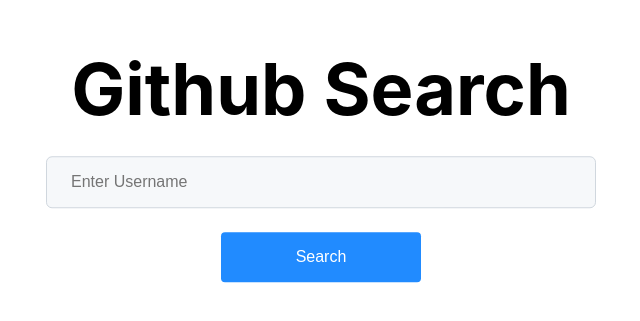
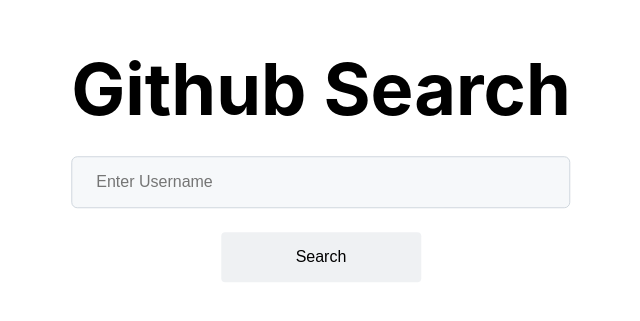
Before and after one commit to hasanmubarok9/github-explorer, a React (Create React App) app: page / in a window 1280 px wide. Shown: the part 183-504 px from the top of the page, without its empty margins (319-959 px from the left). Built offline with nearby package versions, Linux system fonts and the light colour scheme.

Commit message:
finish integration user, repo and finish styling

```diff
--- a/src/App.css
+++ b/src/App.css
@@ -1,3 +1,7 @@
+* {
+  box-sizing: border-box;
+}
+
 :root {
   --white: #fff;
   --black: #000;
@@ -9,18 +13,18 @@
 .container {
   min-height: 100vh;
   position: relative;
+  overflow: auto;
 }
 
-
 #search-bar {
-  position: absolute;
   bottom: 50%;
   left: 50%;
-  transform: translate(-50%, 25%);
   display: flex;
   flex-direction: column;
   align-items: center;
   justify-content: center;
+  max-width: min(768px, 100vw - 64px);
+  margin: 0 auto;
 }
 
 #search-bar .title {
@@ -35,8 +39,10 @@
   padding: 16px 24px;
   border: 1px solid var(--border-gray);
   border-radius: 6px;
-  min-width: 500px;
+  width: 100%;
+  max-width: min(768px, 100vw - 64px);
   font-size: 16px;
+  margin-bottom: 1.5rem;
 }
 #search-bar input:focus,
 #search-bar input:focus-visible {
@@ -46,13 +52,23 @@
 #search-bar button {
   background-color: var(--blue);
   border-radius: 4px;
-  margin-top: 1.5rem;
   padding: 1rem;
   border: none;
   color: var(--white);
   min-width: 200px;
   cursor: pointer;
   font-size: 1rem;
+}
+#search-bar button:disabled {
+  background-color: rgba(175, 184, 193, 0.2);
+  color: var(--black);
+}
+
+#users-section {
+  padding: 32px 0;
+  overflow: auto;
+  max-width: min(768px, 100vw - 64px);
+  margin: 0 auto;
 }
 
 @media only screen and (max-width: 640px) {
@@ -61,6 +77,7 @@
   }
   #search-bar input {
     font-size: 12px;
+    width: 100%;
     min-width: 300px;
     padding: 10px 12px;
   }
@@ -68,7 +85,5 @@
     font-size: 12px;
     width: 100%;
     padding: 10px 12px;
-
   }
-
 }
--- a/src/App.tsx
+++ b/src/App.tsx
@@ -1,14 +1,83 @@
+import { useState, type KeyboardEventHandler } from "react";
+import { type UserDataType, fetchUsers } from "./modules/users/usersAPI";
+import Loading from "./components/atoms/Loading";
 import "./App.css";
+import Dropdown from "./components/molecules/Dropdown";
+import RepositoryCard from "./components/organisms/RepositoryCard";
 
 function App() {
+  const [username, setUsername] = useState("");
+  const [users, setUsers] = useState<UserDataType[] | never[]>([]);
+  const [isLoading, setIsLoading] = useState(false);
+  const [showData, setShowData] = useState(false);
+
+  const getUsers = async () => {
+    setIsLoading(true);
+    const listUsers = await fetchUsers(username);
+    setUsers(listUsers);
+    setIsLoading(false);
+    setShowData(true);
+  };
+
+  // handle press enter key
+  const handlePress: KeyboardEventHandler<HTMLInputElement> | undefined = (
+    e
+  ) => {
+    if (e.key === "Enter") {
+      getUsers();
+    }
+  };
+
   return (
     <div className="container">
-      <div id="search-bar">
+      <div
+        id="search-bar"
+        style={{
+          position: showData ? "static" : "absolute",
+          transform: showData ? "none" : "translate(-50%, 25%)",
+        }}
+      >
         <div className="title">
           <h1>Github Search</h1>
         </div>
-        <input type="text" placeholder="Enter Username" name="username" />
-        <button>Search</button>
+        <input
+          type="text"
+          placeholder="Enter Username"
+          name="username"
+          value={username}
+          onChange={(e) => setUsername(e.target.value)}
+          onKeyDown={handlePress}
+        />
+        {isLoading ? (
+          <Loading />
+        ) : (
+          <button disabled={username === ""} onClick={getUsers}>
+            Search
+          </button>
+        )}
+      </div>
+      <div id="users-section">
+        {users.length > 0 &&
+          users.map(({ login: githubUsername, repositories, id: userId }) => (
+            <Dropdown key={userId} label={githubUsername}>
+              {repositories.length > 0 &&
+                repositories.map(
+                  ({
+                    id,
+                    name: title,
+                    description,
+                    stargazers_count: stargazersCount,
+                  }) => (
+                    <RepositoryCard
+                      key={id}
+                      title={title}
+                      description={description}
+                      stargazerCount={stargazersCount}
+                    />
+                  )
+                )}
+            </Dropdown>
+          ))}
       </div>
     </div>
   );
--- /dev/null
+++ b/src/components/atoms/Loading.module.css
@@ -0,0 +1,27 @@
+.loading {
+  display: inline-block;
+  width: 64px;
+  height: 64px;
+}
+
+.loading div {
+  box-sizing: border-box;
+  display: block;
+  /* position: absolute; */
+  width: 52px;
+  height: 52px;
+  margin: 6px;
+  border: 6px solid #00688b;
+  border-radius: 50%;
+  animation: rotate 1.2s cubic-bezier(0.5, 0, 0.5, 1) infinite;
+  border-color: #00688b transparent transparent transparent;
+}
+
+@keyframes rotate {
+  0% {
+    transform: rotate(0deg);
+  }
+  100% {
+    transform: rotate(360deg);
+  }
+}
--- /dev/null
+++ b/src/components/atoms/Loading.tsx
@@ -0,0 +1,11 @@
+import style from "./Loading.module.css";
+
+const Loading = () => {
+  return (
+    <div className={style.loading}>
+      <div></div>
+    </div>
+  );
+};
+
+export default Loading;
--- /dev/null
+++ b/src/components/molecules/Dropdown.tsx
@@ -0,0 +1,18 @@
+import { PropsWithChildren } from "react";
+
+type DropdownPropsType = {
+  label: string;
+};
+const Dropdown = ({
+  label,
+  children,
+}: PropsWithChildren<DropdownPropsType>) => {
+  return (
+    <div>
+      <p>{label}</p>
+      <div>{children}</div>
+    </div>
+  );
+};
+
+export default Dropdown;
--- /dev/null
+++ b/src/components/organisms/RepositoryCard.tsx
@@ -0,0 +1,20 @@
+type RepositoryCardPropsType = {
+  title: string;
+  description: string;
+  stargazerCount: number;
+};
+const RepositoryCard = ({
+  title,
+  description,
+  stargazerCount,
+}: RepositoryCardPropsType) => {
+  return (
+    <div className="repository-card">
+      <h5>{title}</h5>
+      <p>{description}</p>
+      <p>{stargazerCount} bintang</p>
+    </div>
+  );
+};
+
+export default RepositoryCard;
--- /dev/null
+++ b/src/modules/repositories/repositoriesAPI.ts
@@ -0,0 +1,14 @@
+export type RepositoryDataType = {
+  id: number;
+  name: string;
+  description: string;
+  stargazers_count: number;
+};
+
+export const fetchRepositories = async (username: string) => {
+  const response = await fetch(
+    `https://api.github.com/users/${username}/repos`
+  );
+  const data: Array<RepositoryDataType> = await response.json();
+  return data;
+};
--- /dev/null
+++ b/src/modules/users/usersAPI.ts
@@ -0,0 +1,39 @@
+import {
+  type RepositoryDataType,
+  fetchRepositories,
+} from "../repositories/repositoriesAPI";
+
+export type UserDataType = {
+  id: number;
+  repositories: Array<RepositoryDataType>;
+  login: string;
+};
+
+export type UserDataResponseType = {
+  incomplete_results: boolean;
+  items: Array<UserDataType>;
+  total_count: number;
+};
+
+export const fetchUsers = async (
+  username: string
+): Promise<Array<UserDataType>> => {
+  const response = await fetch(
+    `https://api.github.com/search/users?q=${username}`
+  );
+  if (response.ok) {
+    const { items, total_count: totalCount }: UserDataResponseType =
+      await response.json();
+    const total = totalCount < 5 ? totalCount : 5;
+    const users: Array<UserDataType> = [];
+    for (let i = 0; i < total; i++) {
+      const repositories = await fetchRepositories(items[i].login);
+      if (repositories) {
+        users.push({ ...items[i], repositories });
+      }
+    }
+    return users;
+  } else {
+    return Promise.reject({ message: "an unknown error occured" });
+  }
+};
```
Also changed, not shown: src/components/molecules/Dropdown.module.css (added), src/components/organisms/RepositoryCard.module.css (added).
